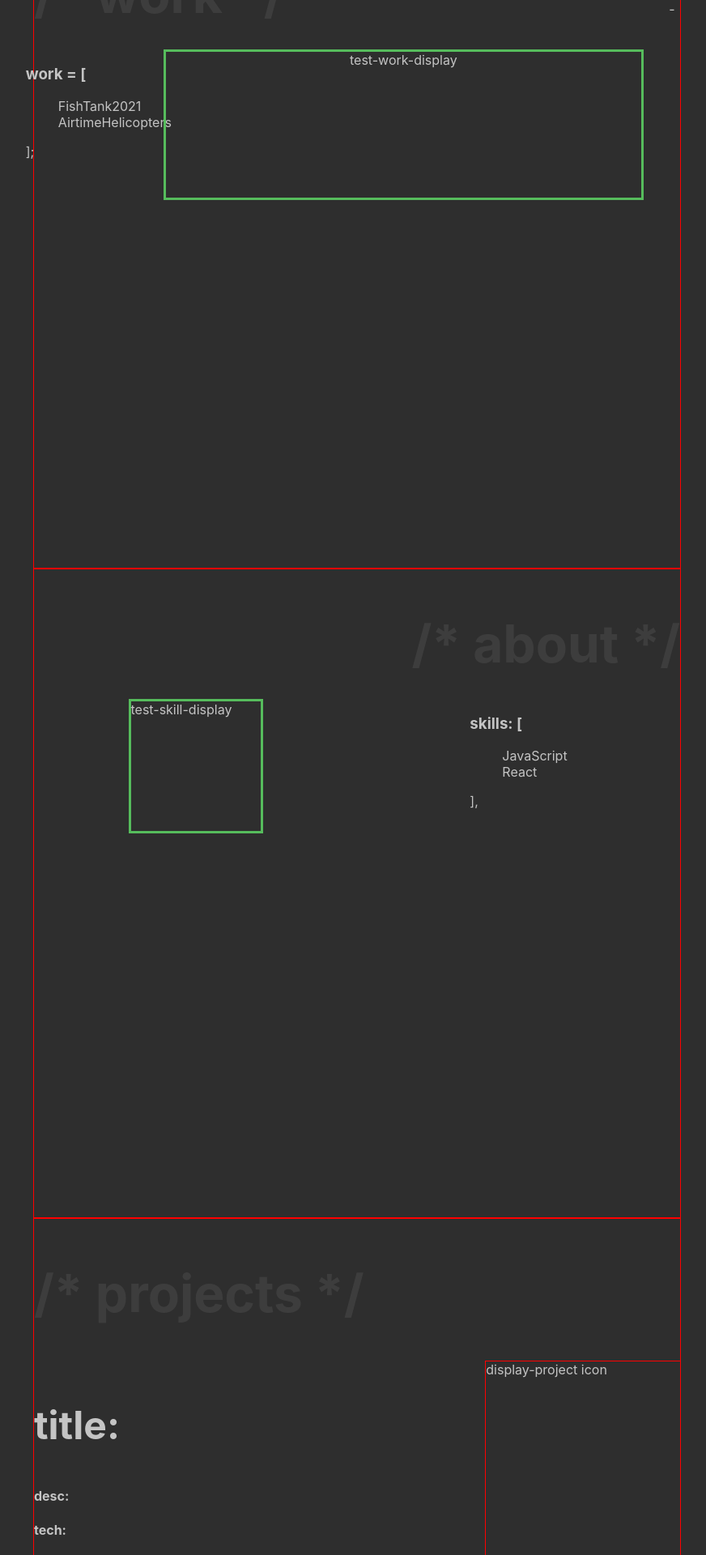
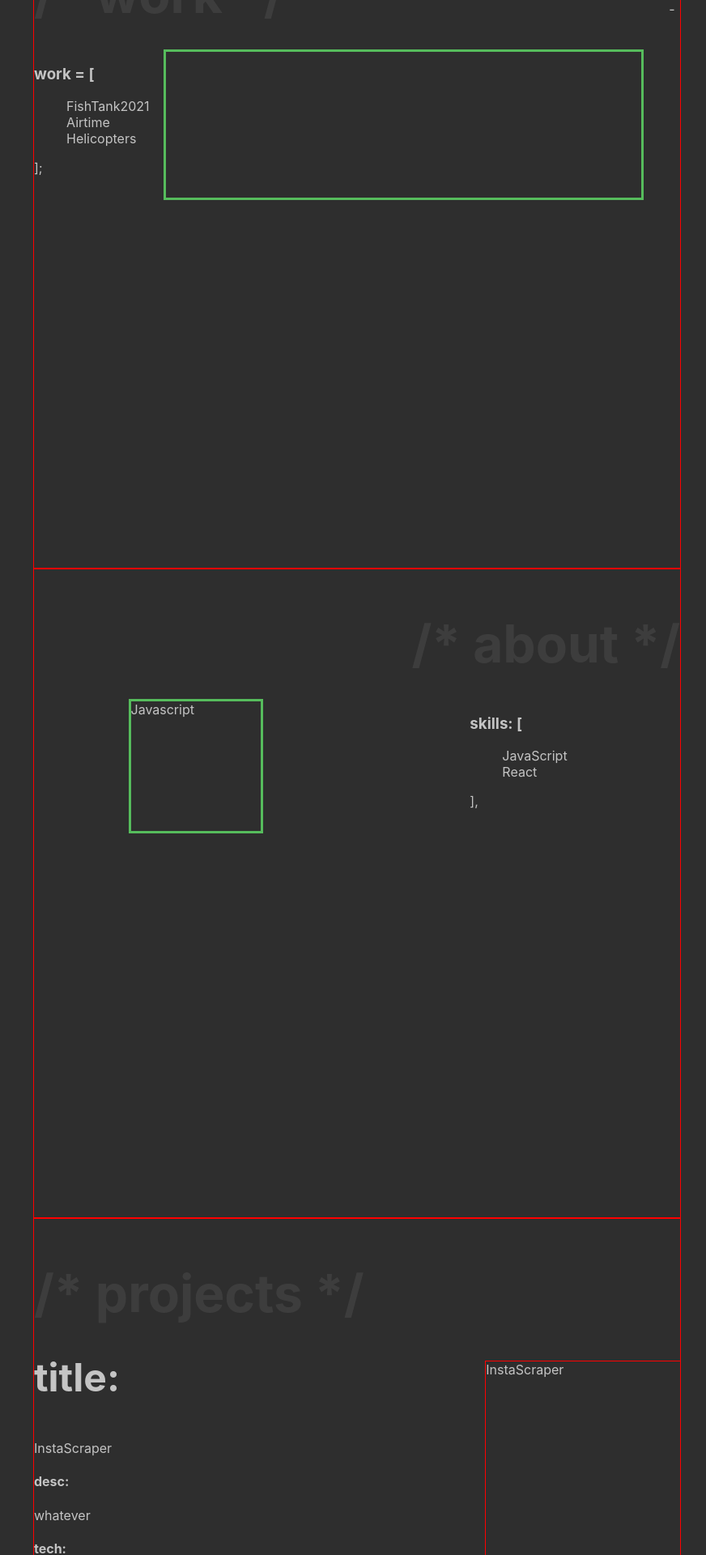
Before and after one commit to nikorosen/portfolio-site, a React (Create React App) app: page / in a window 1280 px wide. Shown: the part 900-2820 px from the top of the page at 81% size, without its empty margins (199-1071 px from the left). Built offline with nearby package versions, Linux system fonts and the light colour scheme.

Commit message:
implement basic component display behavior

```diff
--- a/src/App.js
+++ b/src/App.js
@@ -1,5 +1,6 @@
 import logo from './logo.svg';
 import './App.css';
+import React, { useEffect, useState } from 'react';
 
 const LightBulb = () => {
   return <div id="light-bulb"><div></div></div>
@@ -45,90 +46,114 @@ const Socials = () => {
   </div>
 }
 
-const Skills = () => {
+const Skills = ({selectedSkill, setSelectedSkill}) => {
   return <div id="skill-wrapper">
-    <SkillSelector/>
-    <SkillDisplay/>
+    <SkillSelector selectedSkill={selectedSkill} setSelectedSkill={setSelectedSkill} />
+    <SkillDisplay selectedSkill={selectedSkill}/>
   </div>
 }
 
-const SkillSelector = () => {
+const SkillSelector = ({selectedSkill, setSelectedSkill}) => {
 
   let skills = ["JavaScript", "React"]
 
   return <div id="skill-selector">
       <h3>skills: [</h3>
       <ul>
-        { skills.map( item => { return <li id={item}> {item} </li> }) }
+        { skills.map( item => { return <li onMouseOver={(e) => {
+            console.log(e.target.id)
+            setSelectedSkill(e.target.id)
+            }} id={item}> {item} </li> }) }
       </ul>
       <p>],</p>
     </div>
 }
 
-const SkillDisplay = () => {
-  return <div id="skill-display">test-skill-display</div>
+const SkillDisplay = ({selectedSkill}) => {
+  return <div id="skill-display">{selectedSkill}</div>
 }
 
-const Projects = () => {
+const Projects = ({selectedProject, setSelectedProject}) => {
+
+  let projects = {
+    InstaScraper :
+      {title: "InstaScraper", desc: "whatever", tech: "python3"},
+    InstaScraper2 :
+      {title: "InstaScraper2", desc: "whfffffatever", tech: "pytrrrhon3"}
+  }
+
   return <div id="project-wrapper">
       <h2>/* projects */</h2>
-      <ProjectDisplay/>
-      <ProjectSelecter/>
+      <ProjectDisplay  projects={projects} selectedProject={selectedProject}/>
+      <ProjectSelecter projects={projects} selectedProject={selectedProject} setSelectedProject={setSelectedProject}/>
     </div>
 }
 
-const ProjectSelecter = () => {
-  let projects = ["InstaScraper", "ROD"]
+const ProjectSelecter = ({projects, setSelectedProject}) => {
 
   return <div id="project-selector">
       <ul>
-        { projects.map( item => { return <li id={item}> {item}, </li> }) }
+        { Object.keys(projects).map( (key, val) => { return <li onMouseOver={(e) => {
+            console.log(e.target.id)
+            setSelectedProject(e.target.id)
+            }} id={key}> {projects[key]['title']} </li> }) }
       </ul>
       <p>],</p>
     </div>
 }
 
-const ProjectDisplay = () => {
+const ProjectDisplay = ({projects, selectedProject}) => {
   return <div id="project-display">
 
     <div id="project-description">
       <h3>title:</h3>
-        <p>{/*props.title*/}</p>
+        <p>{projects[selectedProject]['title']}</p>
       <h4>desc:</h4>
-        <p> {/*props.desc*/} </p>
+        <p> {projects[selectedProject]['desc']} </p>
       <h4>tech: </h4>
-        <p> {/*props.desc*/} </p>
+        <p> {projects[selectedProject]['tech']} </p>
     </div>
     <div id="project-icon">
-      display-project icon
+      {projects[selectedProject]['title']}
       <img></img>
     </div>
   </div>
 }
 
-const Work = () => {
+const Work = ({selectedWork, setSelectedWork}) => {
   return <div id="work-wrapper">
       <h2>/* work */</h2>
-      <WorkSelecter/>
-      <WorkDisplay/>
+      <WorkSelecter selectedWork={selectedWork} setSelectedWork={setSelectedWork}/>
+      <WorkDisplay selectedWork={selectedWork}/>
       <div class="arrow" style={{gridArea:"arrow"}}>-----------</div>
     </div>
 }
 
-const WorkSelecter = () => {
-  let work = ["FishTank2021", "AirtimeHelicopters"]
+const WorkSelecter = ({selectedWork, setSelectedWork}) => {
+
+  let work = ["FishTank2021", "Airtime Helicopters"]
+
+  useEffect(() => {
+    console.log("updated")
+  }, [selectedWork]);
 
   return <div id="work-selector">
     <h3>work = [</h3>
-    <ul>
-    { work.map( item => { return <li id={item}> {item} </li> }) }
-    </ul>
+      <ul>
+        {work.map( item =>
+          { return <li onMouseOver={(e) => {
+            console.log(e.target.id)
+            setSelectedWork(e.target.id)
+            }
+          } id={item}> {item} </li> }
+        )}
+      </ul>
     <p>];</p>
   </div>
 }
 
-const WorkDisplay = () => {
-  return <div id="work-display">test-work-display</div>
+const WorkDisplay = ({selectedWork}) => {
+  return <div id="work-display">{selectedWork}</div>
 }
 
 const Bio = () => {
@@ -141,10 +166,10 @@ const Bio = () => {
   </div>
 }
 
-const About = () => {
+const About = ({selectedSkill, setSelectedSkill, display}) => {
   return <div id="about-wrapper">
     <h2>/* about */</h2>
-    <Skills/>
+    <Skills selectedSkill={selectedSkill} setSelectedSkill={setSelectedSkill} display={display}/>
     <Bio/>
     </div>
 }
@@ -164,12 +189,25 @@ const Contact = () => {
 }
 
 function App() {
+
+  const [selectedWork, setSelectedWork] = useState();
+  const [selectedSkill, setSelectedSkill] = useState("Javascript");
+  const [selectedProject, setSelectedProject] = useState("InstaScraper");
+  const [selectedAboutDisplay, setSelectedDisplay]  = useState("skills");
+
   return (
     <div className="App">
       <Home/>
-      <Work/>
-      <About/>
-      <Projects/>
+      <Work
+        selectedWork={selectedWork}
+        setSelectedWork={setSelectedWork}/>
+      <About
+        selectedSkill={selectedSkill}
+        setSelectedSkill={setSelectedSkill}
+        display={selectedAboutDisplay}/>
+      <Projects
+        selectedProject={selectedProject}
+        setSelectedProject={setSelectedProject}/>
       <Contact/>
     </div>
   );
```
